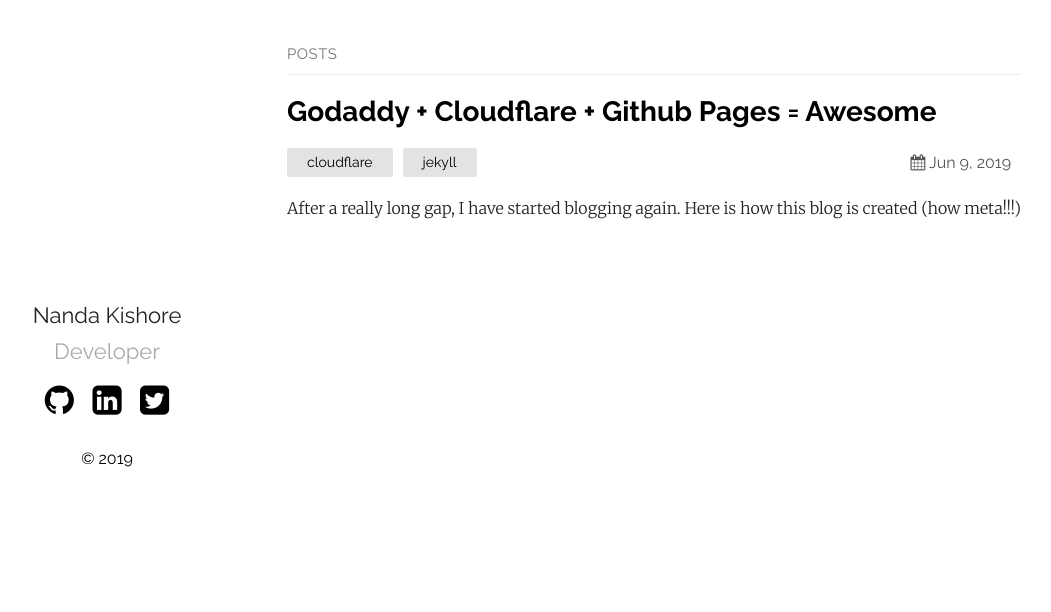
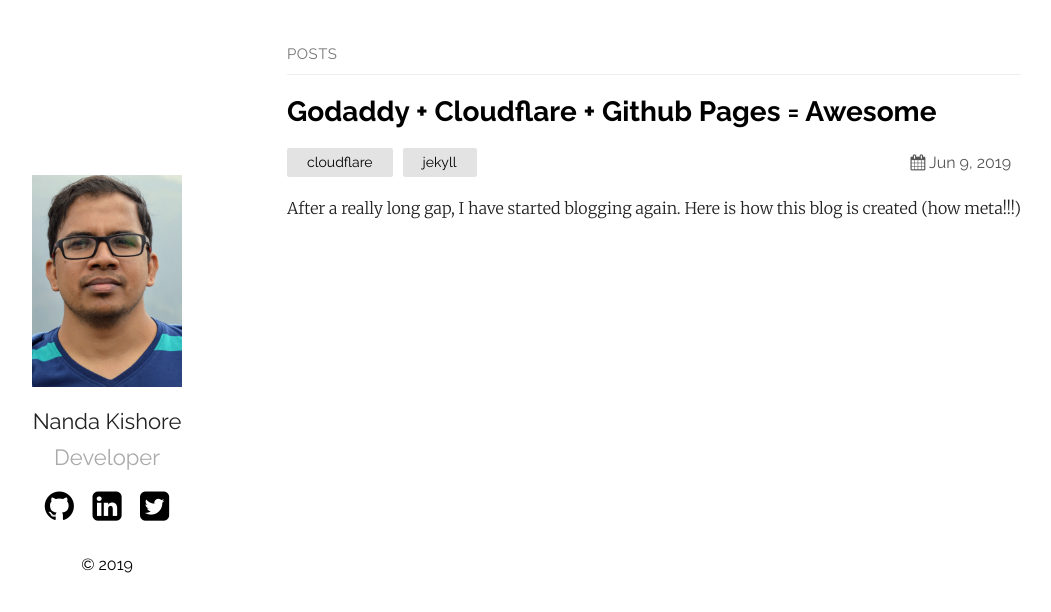
Before and after one commit to nanda-ki-shor/blog, a Jekyll site: the page built from index.md, in a window 1280 px wide. Shown: the top 612 px of the page, without its empty margins (78-1129 px from the left). Built offline with Jekyll 4.4.1, drawn with Linux system fonts in a browser that asks for light colours.

```diff
--- a/_layouts/default.html
+++ b/_layouts/default.html
@@ -8,6 +8,8 @@
 <body>
 	<main class="container">
 		<section class="about">
+			<img src="{{ "/assets/portfolio.jpg" | relative_url }}" alt="{{ site.plainwhite.name }}">
+
 			<h2>{{ site.plainwhite.name }}</h2>
 			<p class="tagline">{{ site.plainwhite.tagline }}</p>
 			<ul class="social">
```
Also changed, not shown: assets/portfolio.jpg (added), 1 other file.
